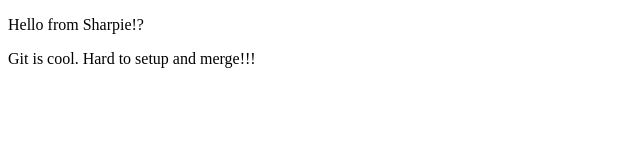
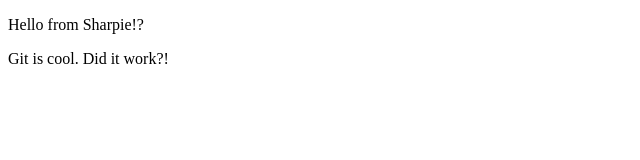
Before and after one commit to hrhsharp/BI-Analytics, a plain HTML site: page index.html in a window 1280 px wide. Shown: the full height of the page, 0-640 px from the left. Drawn offline with Linux system fonts and the light colour scheme.

Commit message:
did it work?

```diff
--- a/index.html
+++ b/index.html
@@ -7,6 +7,6 @@
 </head>
 <body>
     <p> Hello from Sharpie!?</p>
-    <p> Git is cool. Hard to setup and merge!!!</p>
+    <p> Git is cool. Did it work?!</p>
     </body>
 </html>
```
